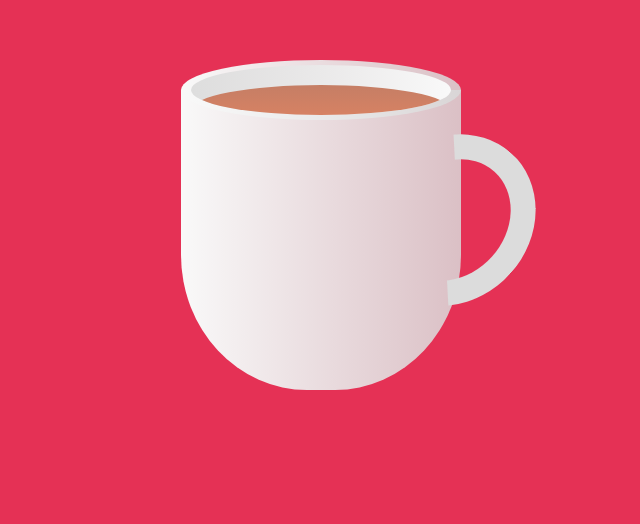
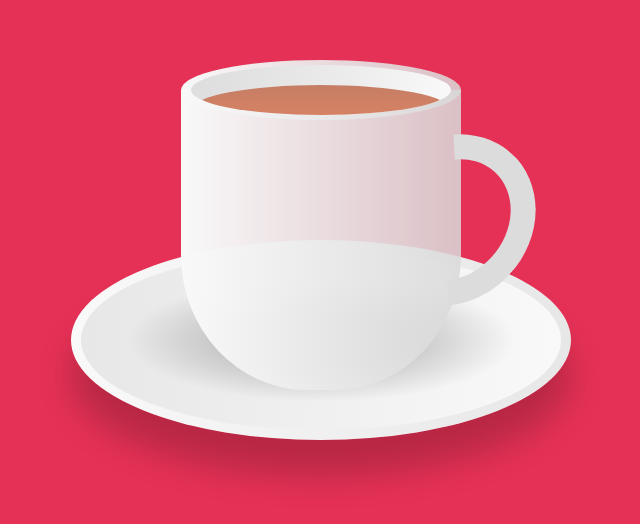
Before and after one commit to RomSys1/hot_coffee_animation_css, a plain HTML site: page index.html in a window 1280 px wide. Shown: the part 210-734 px from the top of the page, without its empty margins (319-959 px from the left). Drawn offline with Linux system fonts and the light colour scheme.

Commit message:
copa y plato, yendo a humo

```diff
--- a/index.html
+++ b/index.html
@@ -10,12 +10,11 @@
 </head>
 <body>
 <div class="container">
+    <div class="plate"></div>
     <div class="cup">
         <div class="top">
             <div class="circle">
-                <div class="coffe">
-
-                </div>
+                <div class="coffe"></div>
             </div>
         </div>
         <div class="handle"></div>
--- a/style.css
+++ b/style.css
@@ -76,3 +76,40 @@ body{
     border-radius: 50%;
     transform: rotate(42deg);
 }
+
+/*PLATO*/
+.plate{
+    position: absolute;
+    bottom: -50px;
+    left: 50%;
+    transform: translateX(-50%);
+    width: 500px;
+    height: 200px;
+    background: linear-gradient(to right, #f9f9f9, #e7e7e7);
+    border-radius: 50%;
+    box-shadow: 0 35px 35px rgba(0,0,0,0.2);
+}
+
+/*dando un efecto de grosor al plato*/
+.plate::before{
+    content: "";
+    position: absolute;
+    top: 10px;
+    left: 10px;
+    right: 10px;
+    bottom: 10px;
+    border-radius: 50%;
+    background: linear-gradient(to left, #f9f9f9, #e7e7e7);
+}
+
+/*efecto efecto fondo de plato*/
+.plate::after{
+    content: "";
+    position: absolute;
+    top: 30px;
+    left: 30px;
+    right: 30px;
+    bottom: 30px;
+    border-radius: 50%;
+    background: radial-gradient(rgba(0,0,0,0.2) 25%, transparent, transparent);
+}
```
Also changed, not shown: images/img1.jpg.
